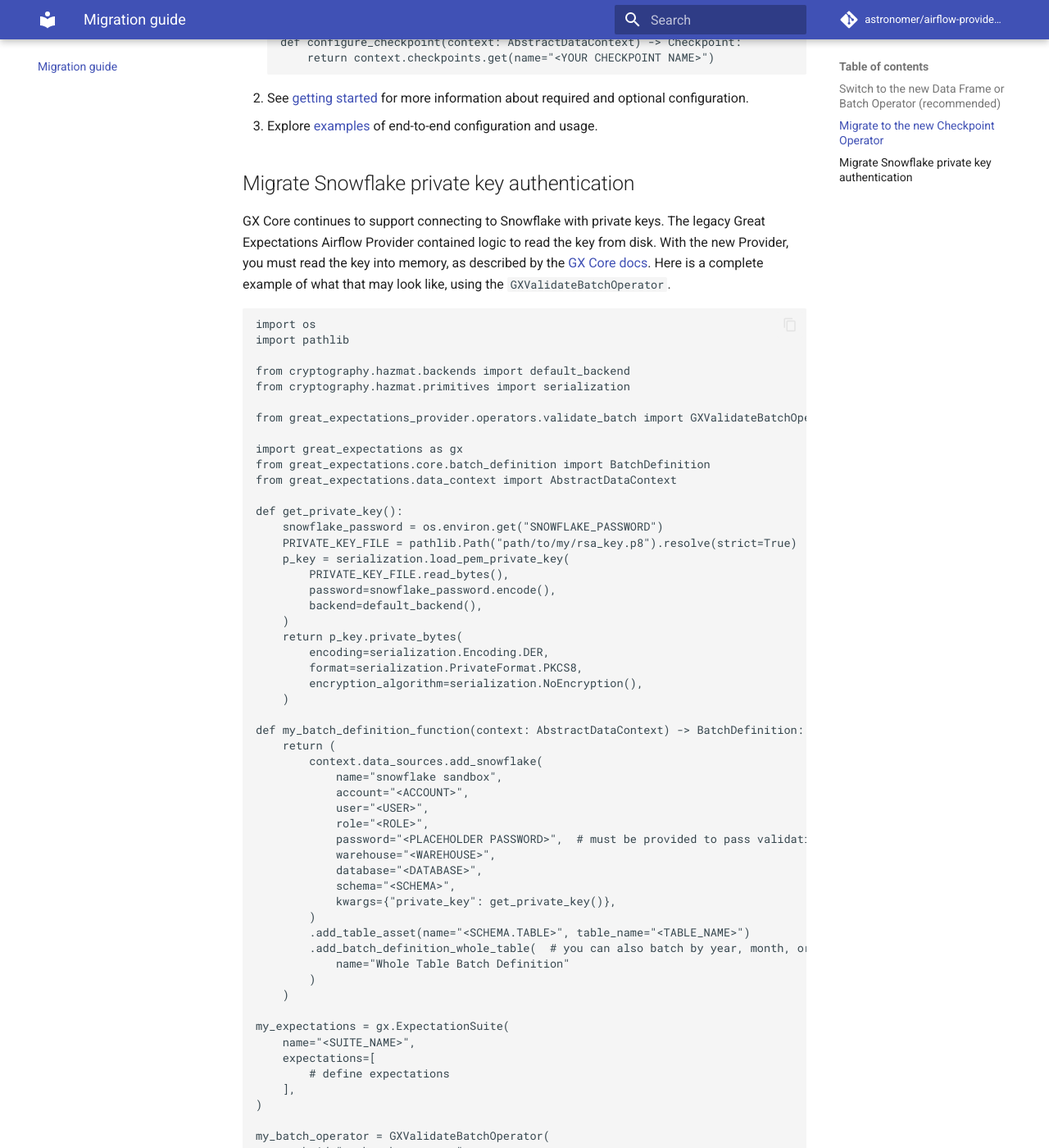
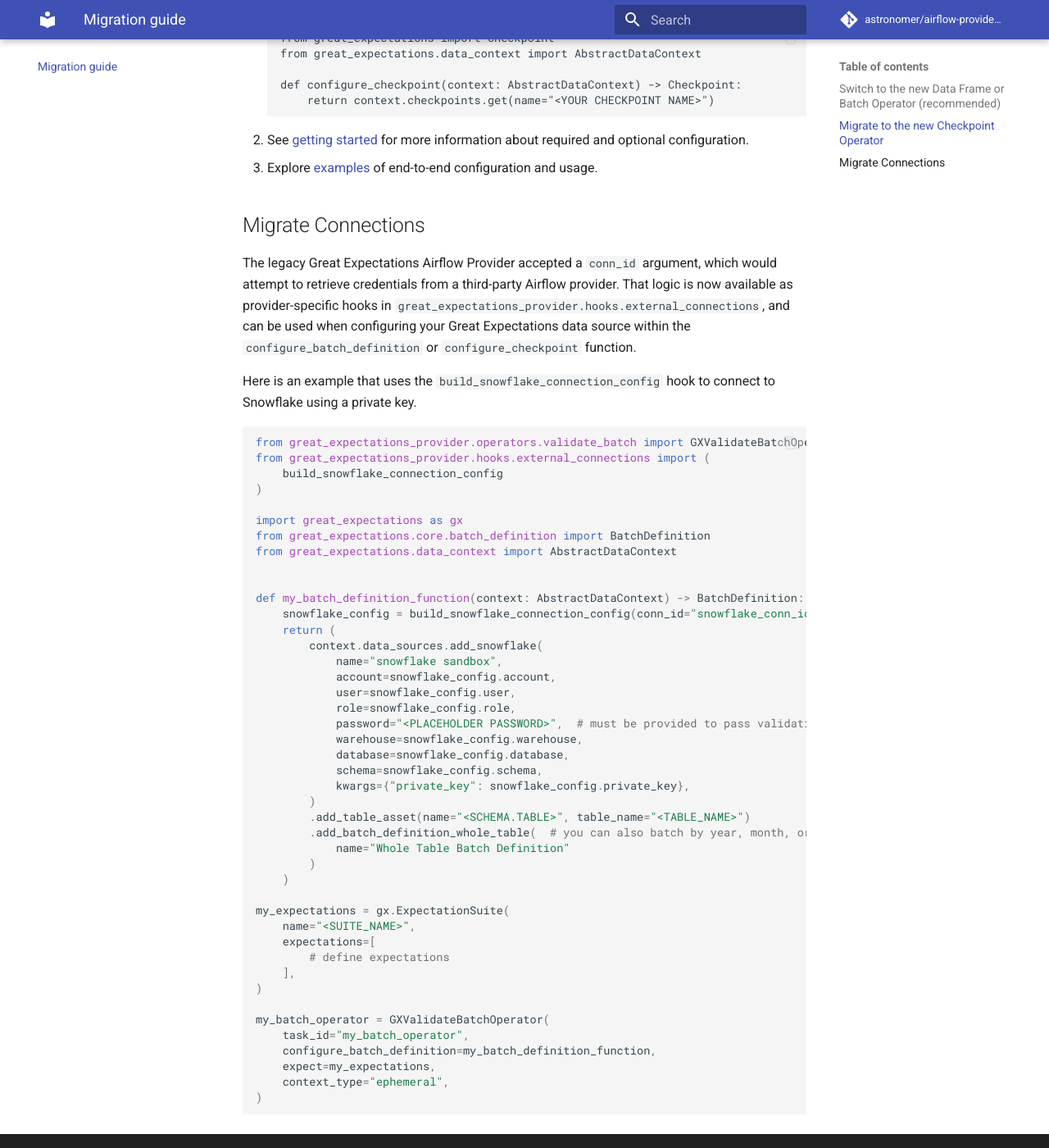
Before and after one commit to astronomer/airflow-provider-great-expectations, an MkDocs documentation site: the page built from docs/migration-guide.md, in a window 1280 px wide and 1400 px high, scrolled down 2302 px. Shown: the whole window at 82% size. Built offline with MkDocs 1.6.1 and Material for MkDocs 9.7.7, drawn with Linux system fonts in a browser that asks for light colours; comment, search, counter and statistics services are not loaded; the version menu is left out; some of the changed text lies outside the part shown.

Commit message:
migration docs

````diff
--- a/docs/migration-guide.md
+++ b/docs/migration-guide.md
@@ -41,13 +41,13 @@
         )
     ```
 
-    Here's a more advanced example for running Airflow in an environment where the underlying file system is not stable. The steps here are as follows:
+   Here's a more advanced example for running Airflow in an environment where the underlying file system is not stable. The steps here are as follows:
     - fetch your GX project
     - load the context
     - yield the context to the Operator
     - after the Operator has finished, write your project configuration back to the remote
 
-    Be aware that you are responsible for managing concurrency, in the case that multiple tasks are reading and writing back to the remote simultaneously.
+   Be aware that you are responsible for managing concurrency, in the case that multiple tasks are reading and writing back to the remote simultaneously.
 
     ```
     import great_expectatations as gx
@@ -76,50 +76,39 @@
 - Explore [examples](https://github.com/astronomer/airflow-provider-great-expectations/tree/docs/great_expectations_provider/example_dags) of end-to-end configuration and usage.
 
 
-## Migrate Snowflake private key authentication
+## Migrate Connections
 
-GX Core continues to support connecting to Snowflake with private keys. The legacy Great Expectations Airflow Provider contained logic to read the key from disk. With the new Provider, you must read the key into memory, as described by the [GX Core docs](https://docs.greatexpectations.io/docs/core/connect_to_data/sql_data/?storage_type=key_pair). Here is a complete example of what that may look like, using the `GXValidateBatchOperator`.
+The legacy Great Expectations Airflow Provider accepted a `conn_id` argument, which
+would attempt to retrieve credentials from a third-party Airflow provider. That logic
+is now available as provider-specific hooks in `great_expectations_provider.hooks.external_connections`,
+and can be used when configuring your Great Expectations data source within the `configure_batch_definition` or
+`configure_checkpoint` function.
 
-
-```
-import os
-import pathlib
-
-from cryptography.hazmat.backends import default_backend
-from cryptography.hazmat.primitives import serialization
-
+Here is an example that uses the `build_snowflake_connection_config` hook to connect to Snowflake using a private key.
+```python
 from great_expectations_provider.operators.validate_batch import GXValidateBatchOperator
+from great_expectations_provider.hooks.external_connections import (
+    build_snowflake_connection_config
+)
 
 import great_expectations as gx
 from great_expectations.core.batch_definition import BatchDefinition
 from great_expectations.data_context import AbstractDataContext
 
-def get_private_key():
-    snowflake_password = os.environ.get("SNOWFLAKE_PASSWORD")
-    PRIVATE_KEY_FILE = pathlib.Path("path/to/my/rsa_key.p8").resolve(strict=True)
-    p_key = serialization.load_pem_private_key(
-        PRIVATE_KEY_FILE.read_bytes(),
-        password=snowflake_password.encode(),
-        backend=default_backend(),
-    )
-    return p_key.private_bytes(
-        encoding=serialization.Encoding.DER,
-        format=serialization.PrivateFormat.PKCS8,
-        encryption_algorithm=serialization.NoEncryption(),
-    )
 
 def my_batch_definition_function(context: AbstractDataContext) -> BatchDefinition:
+    snowflake_config = build_snowflake_connection_config(conn_id="snowflake_conn_id")
     return (
         context.data_sources.add_snowflake(
             name="snowflake sandbox",
-            account="<ACCOUNT>",
-            user="<USER>",
-            role="<ROLE>",
+            account=snowflake_config.account,
+            user=snowflake_config.user,
+            role=snowflake_config.role,
             password="<PLACEHOLDER PASSWORD>",  # must be provided to pass validation but will be ignored
-            warehouse="<WAREHOUSE>",
-            database="<DATABASE>",
-            schema="<SCHEMA>",
-            kwargs={"private_key": get_private_key()},
+            warehouse=snowflake_config.warehouse,
+            database=snowflake_config.database,
+            schema=snowflake_config.schema,
+            kwargs={"private_key": snowflake_config.private_key},
         )
         .add_table_asset(name="<SCHEMA.TABLE>", table_name="<TABLE_NAME>")
         .add_batch_definition_whole_table(  # you can also batch by year, month, or day here
````
